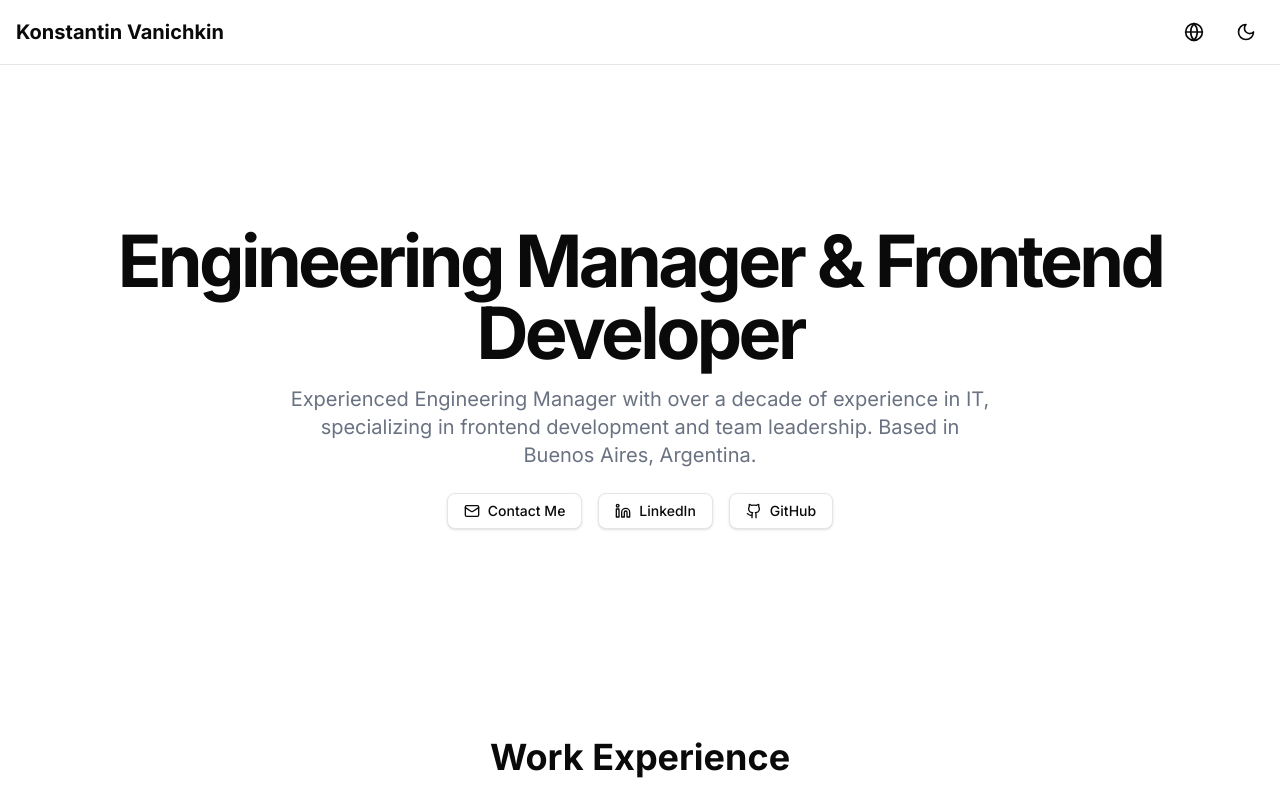
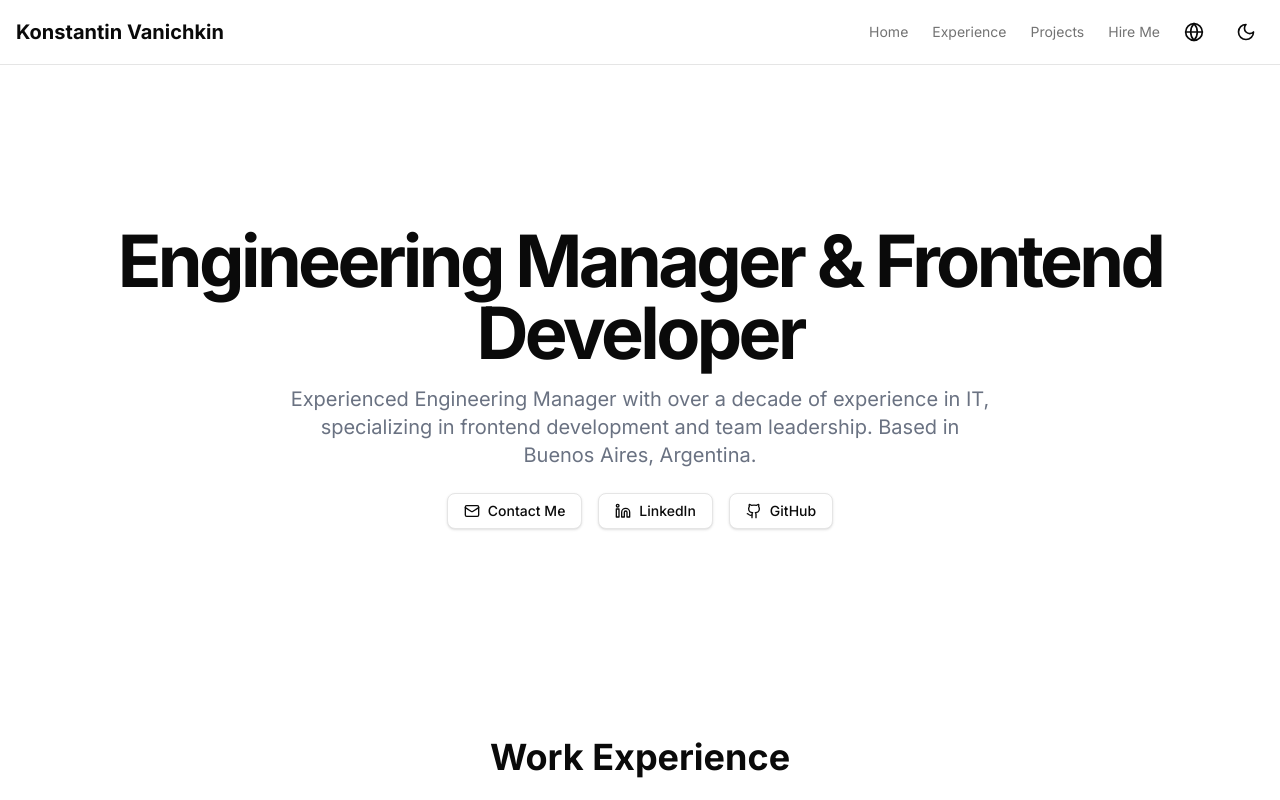
Before and after one commit to Vangor/portfolio, a Next.js app: page /en in a window 1280 px wide. Shown: the top 800 px of the page. Built offline with nearby package versions, Linux system fonts and the light colour scheme.

Commit message:
Adding header nav

```diff
--- a/src/app/[locale]/page.tsx
+++ b/src/app/[locale]/page.tsx
@@ -2,7 +2,6 @@ import { Hero } from '@/components/Hero/Hero';
 import { Projects } from '@/components/Projects/Projects';
 import { Experience } from '@/components/Experience/Experience';
 import { Consultation } from '@/components/Consultation/Consultation';
-import { Footer } from '@/components/Footer/Footer';
 
 export default function Home() {
   return (
--- a/src/components/Experience/Experience.styled.ts
+++ b/src/components/Experience/Experience.styled.ts
@@ -50,7 +50,6 @@ export const TimelineItem = tw.div`
   sm:even:flex-row-reverse
   gap-4
   sm:gap-8
-  sm:items-center
 `;
 
 export const TimelineDot = tw.div`
@@ -92,7 +91,6 @@ export const TimelineDate = styled(TimelineDateTw)<{ align?: 'left' | 'right' }>
   ${({ align }) =>
     align === 'right' &&
     css`
-      margin-left: auto;
       padding-right: 2rem;
     `}
 `;
--- a/src/components/Footer/Footer.tsx
+++ b/src/components/Footer/Footer.tsx
@@ -10,9 +10,6 @@ import {
   FooterSection,
   FooterLogo,
   FooterTagline,
-  FooterNav,
-  FooterNavTitle,
-  FooterNavLink,
   FooterSocial,
   FooterSocialLink,
   FooterBottom,
@@ -22,33 +19,19 @@ import {
 import { PolicyDialog } from './PolicyDialog/PolicyDialog';
 import { Privacy } from './Privacy';
 import { Terms } from './Terms';
+import { Navigation } from '../Navigation/Navigation';
 
 export const Footer = () => {
   const t = useTranslations('footer');
-  const nav = useTranslations('Navigation');
   const currentYear = new Date().getFullYear();
 
   const [isPrivacyOpen, setIsPrivacyOpen] = useState(false);
   const [isTermsOpen, setIsTermsOpen] = useState(false);
 
-  const navItems = [
-    { key: 'home', href: '#' },
-    { key: 'experience', href: '#experience' },
-    { key: 'projects', href: '#projects' },
-    { key: 'consultation', href: '#consultation' },
-  ];
-
   return (
     <FooterContainer>
       <FooterContent>
-        <FooterNav>
-          <FooterNavTitle>{t('navigation')}</FooterNavTitle>
-          {navItems.map(item => (
-            <Link key={item.key} href={item.href} legacyBehavior passHref>
-              <FooterNavLink>{nav(item.key)}</FooterNavLink>
-            </Link>
-          ))}
-        </FooterNav>
+        <Navigation showTitle />
 
         <FooterSocial>
           <FooterSocialLink href="mailto:contact@vanichk.in" aria-label="Email">
@@ -78,19 +61,13 @@ export const Footer = () => {
           <FooterCopyright>
             &copy; {currentYear} Konstantin Vanichkin. {t('rights')}
           </FooterCopyright>
-          <FooterLinks>
-            <PolicyDialog
-              isOpen={isPrivacyOpen}
-              onOpenChange={setIsPrivacyOpen}
-              title={t('privacy')}
-            >
-              <Privacy />
-            </PolicyDialog>
+          <PolicyDialog isOpen={isPrivacyOpen} onOpenChange={setIsPrivacyOpen} title={t('privacy')}>
+            <Privacy />
+          </PolicyDialog>
 
-            <PolicyDialog isOpen={isTermsOpen} onOpenChange={setIsTermsOpen} title={t('terms')}>
-              <Terms />
-            </PolicyDialog>
-          </FooterLinks>
+          <PolicyDialog isOpen={isTermsOpen} onOpenChange={setIsTermsOpen} title={t('terms')}>
+            <Terms />
+          </PolicyDialog>
         </FooterBottom>
       </FooterContent>
     </FooterContainer>
--- a/src/components/Header/Header.styled.ts
+++ b/src/components/Header/Header.styled.ts
@@ -33,3 +33,9 @@ export const Nav = tw.nav`
   items-center
   space-x-4
 `;
+
+export const Actions = tw.div`
+  flex
+  items-center
+  space-x-4
+`;
--- a/src/components/Header/Header.tsx
+++ b/src/components/Header/Header.tsx
@@ -1,10 +1,11 @@
 'use client';
 
-import { HeaderContainer, HeaderContent, Logo, Nav } from './Header.styled';
+import { HeaderContainer, HeaderContent, Logo, Nav, Actions } from './Header.styled';
 import { LanguageSwitcher } from '../LanguageSwitcher/LanguageSwitcher';
 import ThemeToggle from './Header.theme';
 import { useTranslations } from 'next-intl';
 import Link from 'next/link';
+import { Navigation } from '../Navigation/Navigation';
 
 export const Header = () => {
   const t = useTranslations('header');
@@ -17,9 +18,14 @@ export const Header = () => {
             {t('title')}
           </Link>
         </Logo>
+
         <Nav>
-          <LanguageSwitcher />
-          <ThemeToggle />
+          <Navigation className="mr-4" />
+
+          <Actions>
+            <LanguageSwitcher />
+            <ThemeToggle />
+          </Actions>
         </Nav>
       </HeaderContent>
     </HeaderContainer>
--- /dev/null
+++ b/src/components/Navigation/Navigation.styled.ts
@@ -0,0 +1,33 @@
+import tw from 'tailwind-styled-components';
+
+export const NavContainer = tw.div<{ variant?: 'header' | 'footer' }>`
+  flex
+  items-center
+  flex-row
+    flex-wrap
+    gap-6
+    items-center
+`;
+
+export const NavLink = tw.a<{ variant?: 'header' | 'footer' }>`
+  text-sm
+  text-muted-foreground
+  hover:text-foreground
+  hover:underline
+  hover:underline-offset-4
+  transition-colors
+  transition-all
+  duration-200
+  cursor-pointer
+`;
+
+export const NavTitle = tw.h3`
+  font-semibold
+  text-sm
+  mr-2
+  hidden
+  md:block
+  hover:text-primary
+  transition-colors
+  duration-200
+`;
--- /dev/null
+++ b/src/components/Navigation/Navigation.tsx
@@ -0,0 +1,35 @@
+'use client';
+
+import { useTranslations } from 'next-intl';
+import Link from 'next/link';
+import { NavContainer, NavLink, NavTitle } from './Navigation.styled';
+
+type NavigationProps = {
+  variant?: 'header' | 'footer';
+  showTitle?: boolean;
+  className?: string;
+};
+
+export const Navigation = ({ showTitle = false, className = '' }: NavigationProps) => {
+  const nav = useTranslations('Navigation');
+  const t = useTranslations('footer');
+
+  const navItems = [
+    { key: 'home', href: '#' },
+    { key: 'experience', href: '#experience' },
+    { key: 'projects', href: '#projects' },
+    { key: 'consultation', href: '#consultation' },
+  ];
+
+  return (
+    <NavContainer className={className}>
+      {showTitle && <NavTitle>{t('navigation')}</NavTitle>}
+
+      {navItems.map(item => (
+        <Link key={item.key} href={item.href} legacyBehavior passHref>
+          <NavLink>{nav(item.key)}</NavLink>
+        </Link>
+      ))}
+    </NavContainer>
+  );
+};
```
